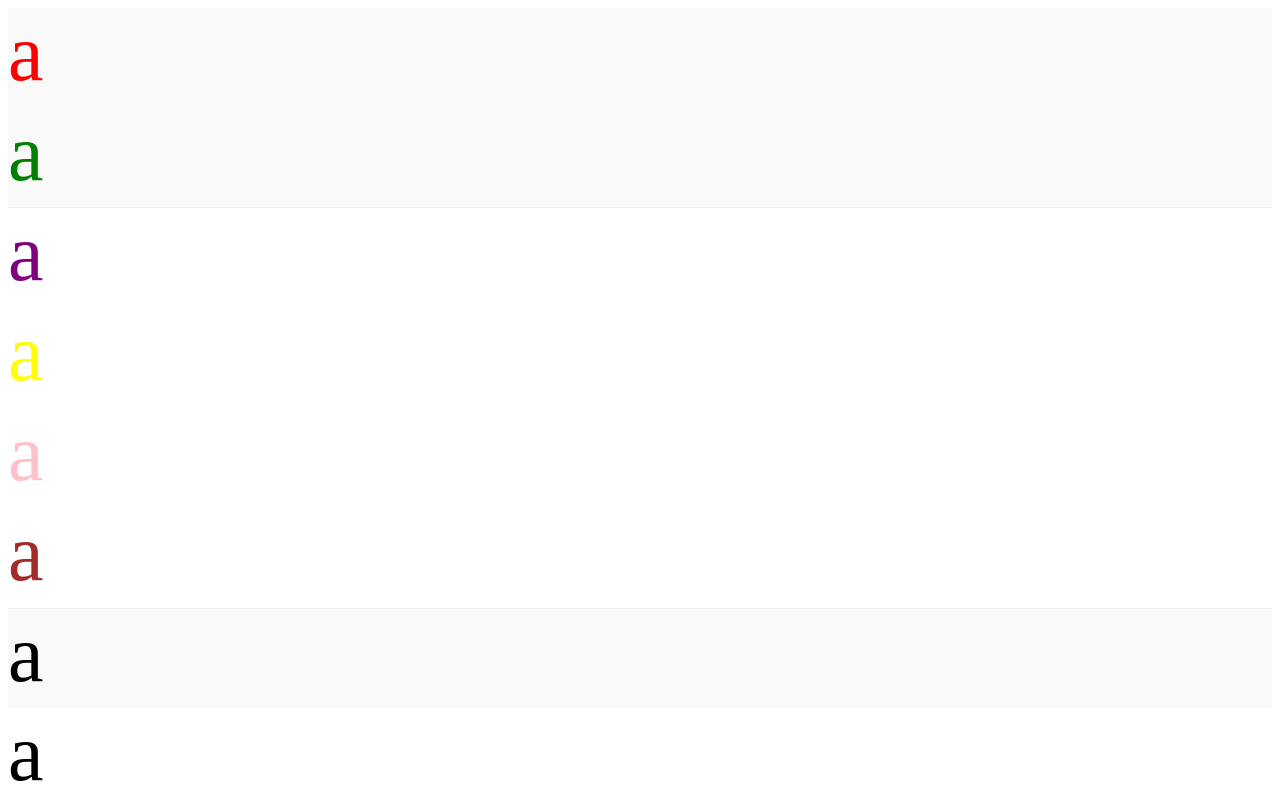
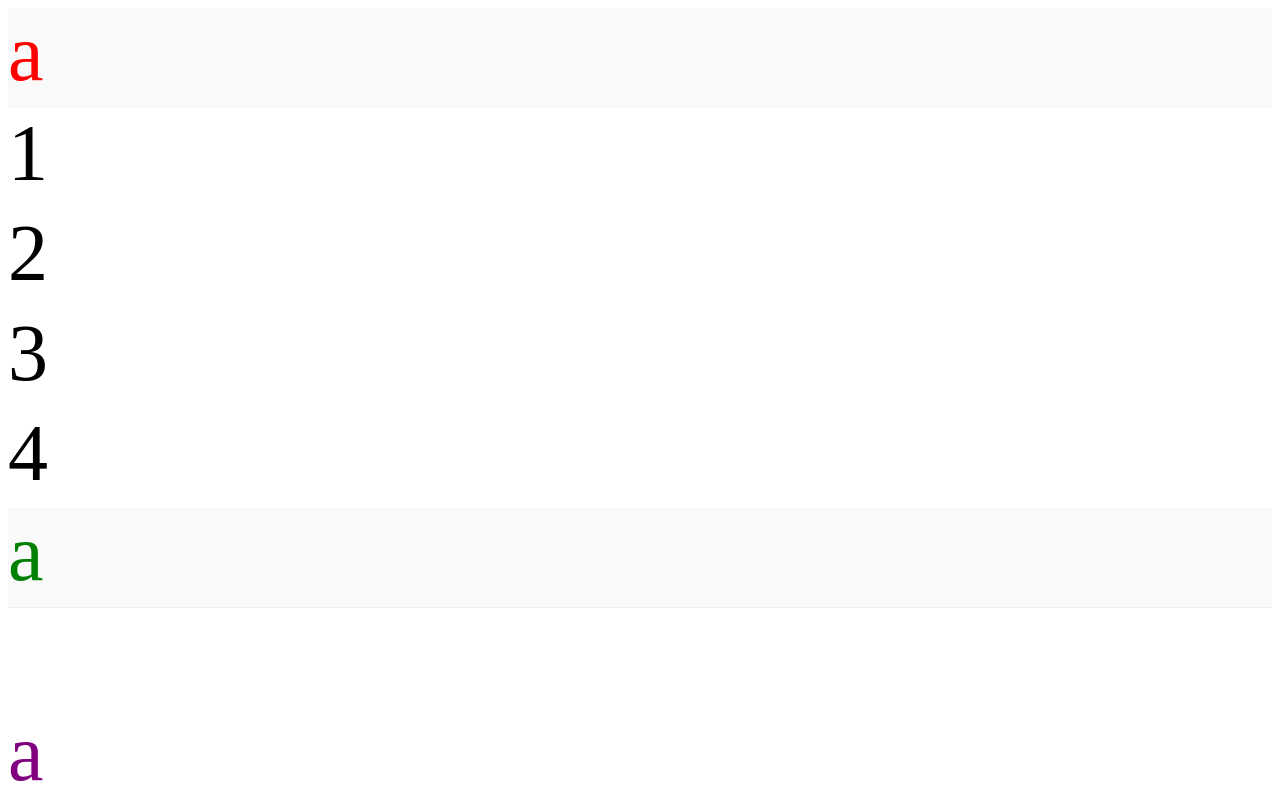
Before and after one commit to wrhamilton/google-homepage, a plain HTML site: page index.html in a window 1280 px wide. Shown: the top 803 px of the page. Drawn offline with Linux system fonts and the light colour scheme.

Commit message:
Updates to CSS to create nested grid with correct row behavior - test

```diff
--- a/index.html
+++ b/index.html
@@ -8,10 +8,10 @@
 
 <div class="page_all">
 	<div class="header">a</div>
-		<div class="header_logo">a</div>
-		<div class="header_search"></div>
-		<div class="header_grid"></div>
-		<div class="header_sign_in"></div>
+		<div class="header_logo">1</div>
+		<div class="header_search">2</div>
+		<div class="header_grid">3</div>
+		<div class="header_sign_in">4</div>
 	<div class="nav_bar">a</div>
 		<div class="nav_bar_button" id="nav_bar_button_all"></div>
 		<div class="nav_bar_button" id="nav_bar_button_videos"></div>
--- a/style.css
+++ b/style.css
@@ -8,22 +8,14 @@ html {
 
 .page_all {
 	display: grid;
-	grid-template-areas:
-	"header"
-	"nav_bar"
-	"top_result"
-	"all_results"
-	"related_searches"
-	"page_results"
-	"footer";
 	grid-template-columns: 100%;
-	grid-template-rows: repeat(7, minmax(100px, 1fr));
-	height: 100%;
-	width: 100%;
+	grid-template-rows: 1fr 1fr 1fr 1fr 1fr 1fr 1fr;
 }
 
 .header {
-	grid-area: "header";
+	display: grid;
+	grid-template-rows: 50px 50px;
+	grid-template-columns: 50px 50px;
 	color: red;
 	background-color: #f9f9f9;
 }
@@ -45,7 +37,6 @@ html {
 }
 
 .nav_bar {
-	grid-area: nav_bar;
 	color: green;
 	background-color: #f9f9f9;
 	border-bottom: 1px solid rgb(240,240,240);
@@ -88,7 +79,6 @@ html {
 }
 
 .up_res {
-	grid-area: top_result;
 	color: purple;
 }
 
@@ -101,7 +91,6 @@ html {
 }
 
 .all_res {
-	grid-area: all_results;
 	color: yellow;
 }
 
@@ -146,7 +135,6 @@ html {
 }
 
 .rel_srch {
-	grid-area: related_searches;
 	color: pink;
 }
 
@@ -167,7 +155,6 @@ html {
 }
 
 .pg_res {
-	grid-area: page_results;
 	color: brown;
 }
 
@@ -180,7 +167,6 @@ html {
 }
 
 .footer {
-	grid-area: footer;
 	color: black;
 	background-color: #f9f9f9;
 	border-top: 1px solid rgb(240,240,240)
```
